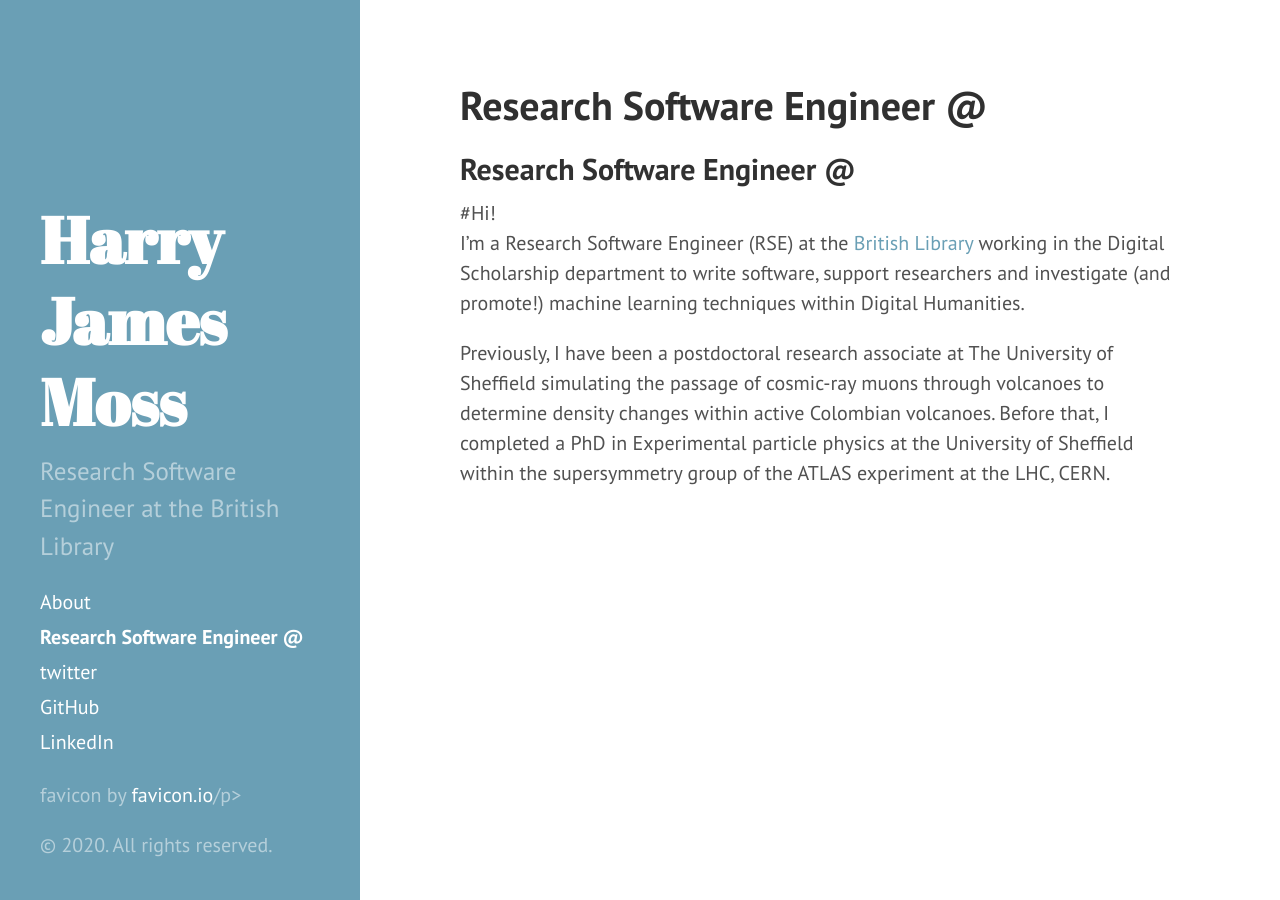
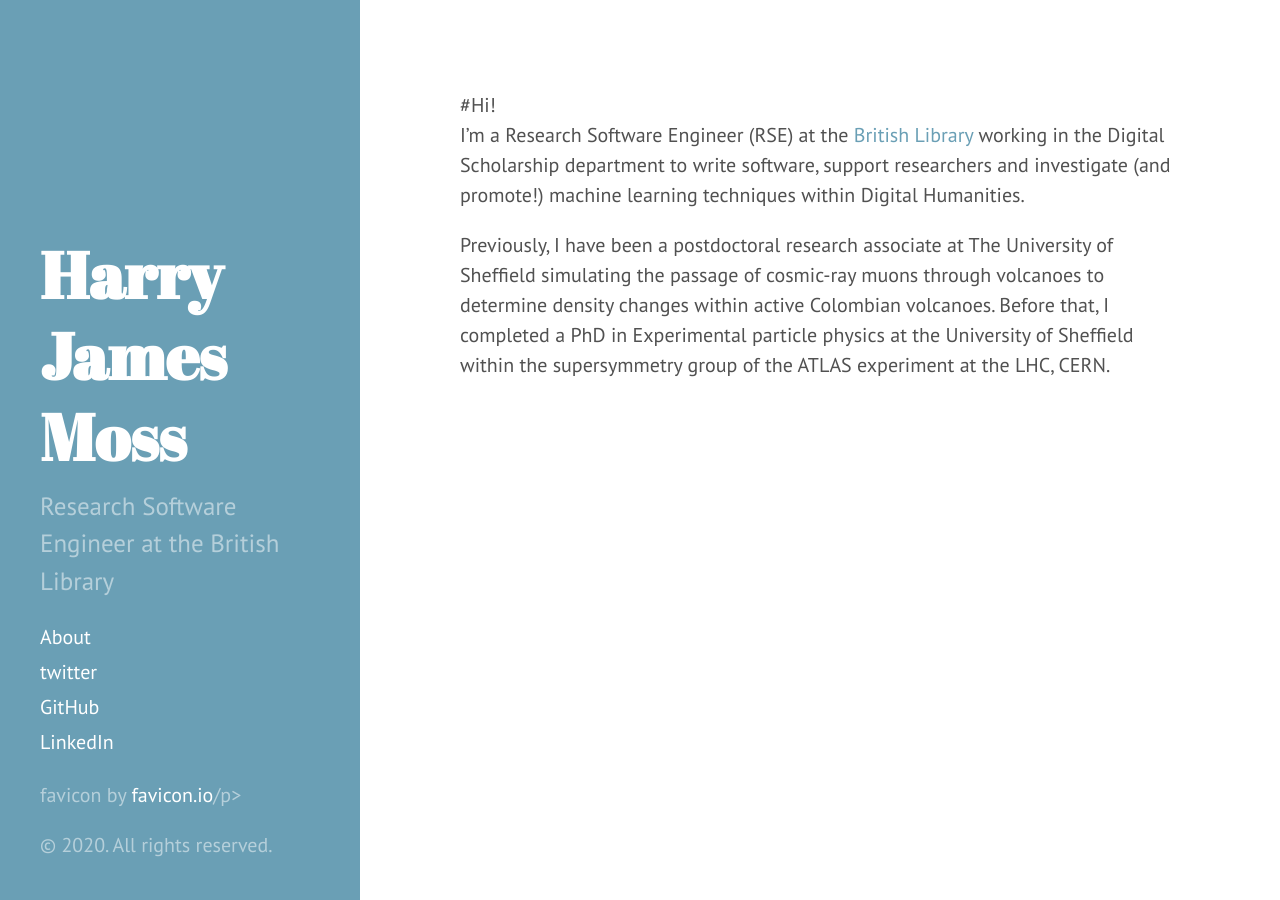
Before and after one commit to harryjmoss/harryjmoss.github.io, a Jekyll site: the page built from index.md, in a window 1280 px wide. Built offline with Jekyll 4.4.1, drawn with Linux system fonts in a browser that asks for light colours; our own code applies the rules of GitHub Pages for plain Markdown files; the list of posts is cut into pages by our own code.

Commit message:
Fixing index.md again

```diff
--- a/index.md
+++ b/index.md
@@ -1,5 +1,3 @@
-
-## Research Software Engineer @
 #Hi!
 I'm a Research Software Engineer (RSE) at the [British Library](https://bl.uk) working in the Digital Scholarship department to write software, support researchers and investigate (and promote!) machine learning techniques within Digital Humanities.
 
```
